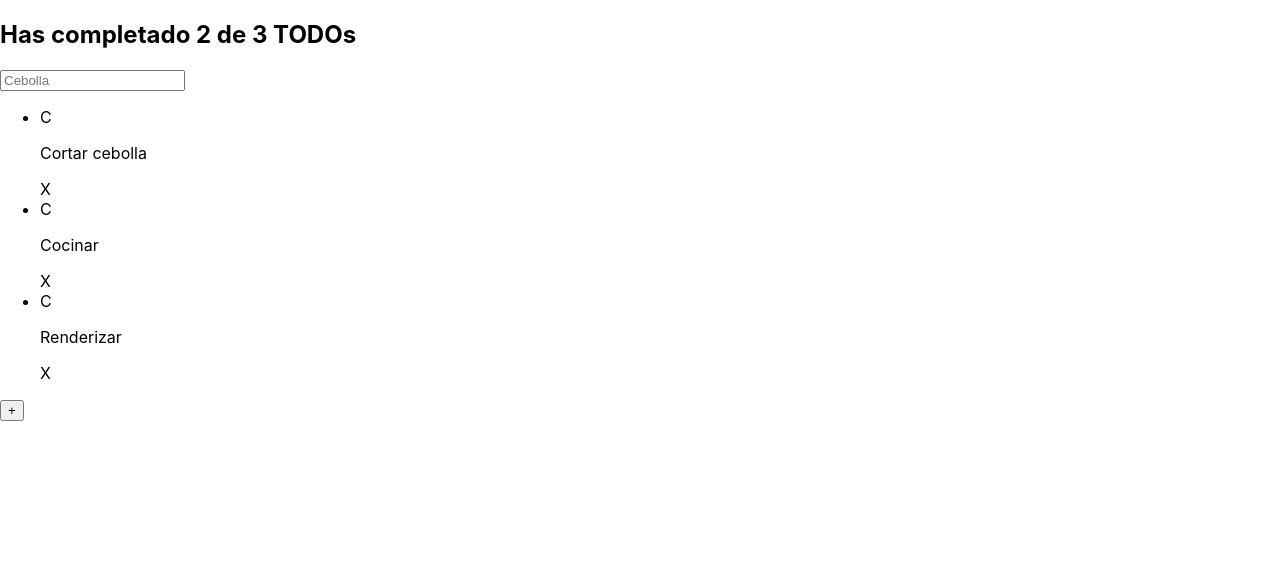
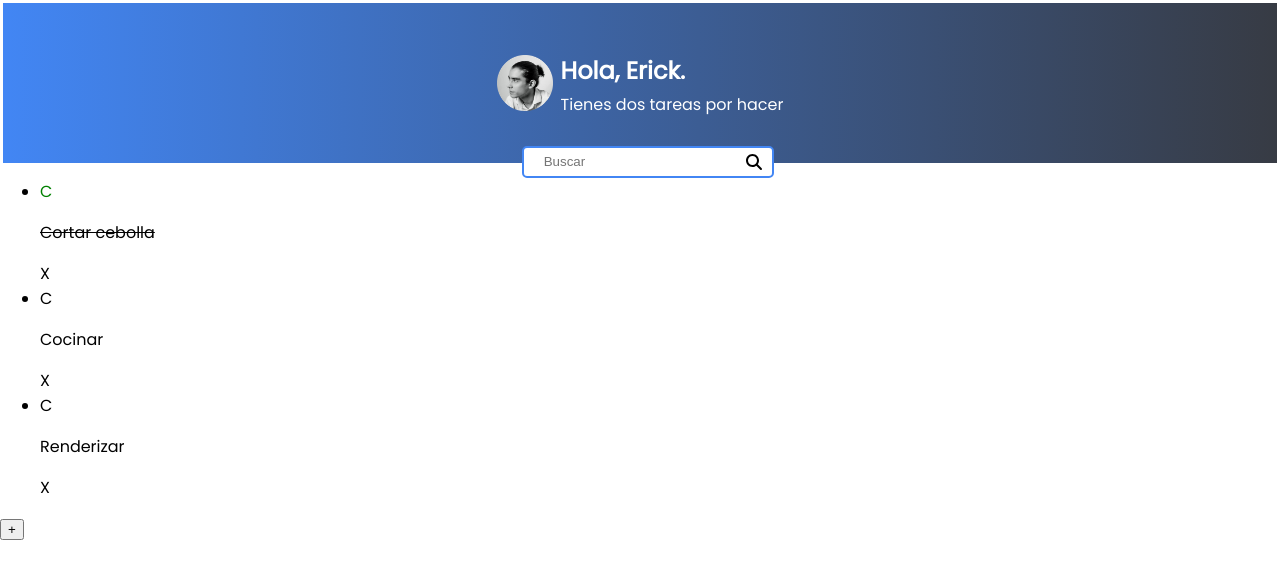
Before and after one commit to erickrh/todo, a React (Create React App) app: page / in a window 1280 px wide. Shown: the top 578 px of the page. Built offline with nearby package versions, Linux system fonts and the light colour scheme.

Commit message:
Se añade CSS. CSS en TodoCounter y TodoSearch

```diff
--- a/package.json
+++ b/package.json
@@ -3,6 +3,10 @@
   "version": "0.1.0",
   "private": true,
   "dependencies": {
+    "@fortawesome/fontawesome-svg-core": "^6.1.1",
+    "@fortawesome/free-brands-svg-icons": "^6.1.1",
+    "@fortawesome/free-solid-svg-icons": "^6.1.1",
+    "@fortawesome/react-fontawesome": "^0.1.18",
     "@testing-library/jest-dom": "^5.16.4",
     "@testing-library/react": "^13.3.0",
     "@testing-library/user-event": "^13.5.0",
--- a/public/index.html
+++ b/public/index.html
@@ -24,6 +24,12 @@
       work correctly both with client-side routing and a non-root public URL.
       Learn how to configure a non-root public URL by running `npm run build`.
     -->
+
+    <!-- Google Font -->
+    <link rel="preconnect" href="https://fonts.googleapis.com">
+    <link rel="preconnect" href="https://fonts.gstatic.com" crossorigin>
+    <link href="https://fonts.googleapis.com/css2?family=Poppins&display=swap" rel="stylesheet">
+
     <title>React App</title>
   </head>
   <body>
--- a/src/App.js
+++ b/src/App.js
@@ -7,7 +7,7 @@ import { TodoList } from './TodoList';
 // import './App.css';
 
 const todos = [
-  { text: 'Cortar cebolla', completed: false },
+  { text: 'Cortar cebolla', completed: true },
   { text: 'Cocinar', completed: false },
   { text: 'Renderizar', completed: false },
 ];
@@ -22,7 +22,11 @@ function App() {
 
       <TodoList>
         {todos.map(todo => (
-          <TodoItem key = {todo.text} text = {todo.text} />
+          <TodoItem
+          key = {todo.text}
+          text = {todo.text}
+          completed = {todo.completed}
+          />
         ))}
       </TodoList>
 
--- a/src/TodoCounter.js
+++ b/src/TodoCounter.js
@@ -1,8 +1,36 @@
 import React from 'react';
+import profile from './profile.png';
+
+// Manera de estilizar con CSS
+const estilos = {
+    color: 'white',
+    fontWeight: '900',
+    height: '10em',
+    display: 'flex',
+    justifyContent: 'center',
+    alignItems: 'center',
+    background: 'linear-gradient(to right, #4286f4, #373B44)', /* W3C, IE 10+/ Edge, Firefox 16+, Chrome 26+, Opera 12+, Safari 7+ */
+    padding: '0',
+    margin: '0.2em',
+    position: 'relative',
+};
+
+const profileCSS = {
+    width: '3.5em',
+    marginRight: '0.5em',
+};
 
 function TodoCounter() {
     return (
-        <h2>Has completado 2 de 3 TODOs</h2>
+        <React.Fragment>
+            <div style={estilos}>
+                <img src={profile} alt="Foto de perfil" style={profileCSS} />
+                <div>
+                    <h2>Hola, Erick.</h2> { /*Otra manera, con doble llaves {{color: red}} */}
+                    <p style={{fontWeight: '400', marginTop: '-1em'}}>Tienes dos tareas por hacer</p>
+                </div>
+            </div>
+        </React.Fragment>
     )
 }
 
--- /dev/null
+++ b/src/TodoItem.css
@@ -0,0 +1,7 @@
+.TodoItem-p--complete {
+    text-decoration: line-through;
+}
+
+.Icon-check--active {
+    color: green;
+}
--- a/src/TodoItem.js
+++ b/src/TodoItem.js
@@ -1,11 +1,14 @@
 import React from 'react';
+import './TodoItem.css';
 
 function TodoItem(props) {
     return (
-        <li>
-            <span>C</span>
-            <p>{props.text}</p>
-            <span>X</span>
+        <li className='TodoItem'>
+            <span className={`Icon Icon-check ${props.completed && 'Icon-check--active'}`}>C</span> {/* Si props.completed es true, entonces se agrega la clase Icon-check--active */ }
+            <p className={`TodoItem-p ${props.completed && 'TodoItem-p--complete'}`}> {/* Si props.completed es true, entonces se agrega la clase TodoItem-p--complete */ }
+                {props.text}
+            </p>
+            <span className='Icon Icon-delete'>X</span>
         </li>
     )
 }
--- /dev/null
+++ b/src/TodoSearch.css
@@ -0,0 +1,27 @@
+.TodoSearchContainer {
+    position: absolute;
+    left: 0;
+    right: 0;
+    top: 9.1em;
+    display: flex;
+    justify-content: center;
+    align-items: center;
+}
+
+.iconSearch {
+    position: relative;
+    left: 15em;
+    z-index: 30;
+}
+
+.TodoSearch {
+    height: 2em;
+    width: 17em;
+    outline: none;
+    padding-left: 1.5em;
+}
+
+.TodoSearch:focus {
+    border: #4286f4 solid 2px;
+    border-radius: 5px;
+}
--- a/src/TodoSearch.js
+++ b/src/TodoSearch.js
@@ -1,8 +1,14 @@
 import React from 'react';
+import './TodoSearch.css';
+import {FontAwesomeIcon} from '@fortawesome/react-fontawesome';
+import {faMagnifyingGlass} from '@fortawesome/free-solid-svg-icons';
 
 function TodoSearch() {
     return (
-        <input type="text" placeholder="Cebolla" />
+        <div className='TodoSearchContainer'>
+            <FontAwesomeIcon icon = {faMagnifyingGlass} className='iconSearch' />
+            <input autoFocus className='TodoSearch' type="text" placeholder="Buscar" />
+        </div>
     )
 }
 
--- a/src/index.css
+++ b/src/index.css
@@ -1,8 +1,7 @@
 body {
   margin: 0;
-  font-family: -apple-system, BlinkMacSystemFont, 'Segoe UI', 'Roboto', 'Oxygen',
-    'Ubuntu', 'Cantarell', 'Fira Sans', 'Droid Sans', 'Helvetica Neue',
-    sans-serif;
+  padding: 0;
+  font-family: 'Poppins', sans-serif;
   -webkit-font-smoothing: antialiased;
   -moz-osx-font-smoothing: grayscale;
 }
```
Also changed, not shown: src/profile.png (added), 1 other file (tests, documents, lock files or other folders).
